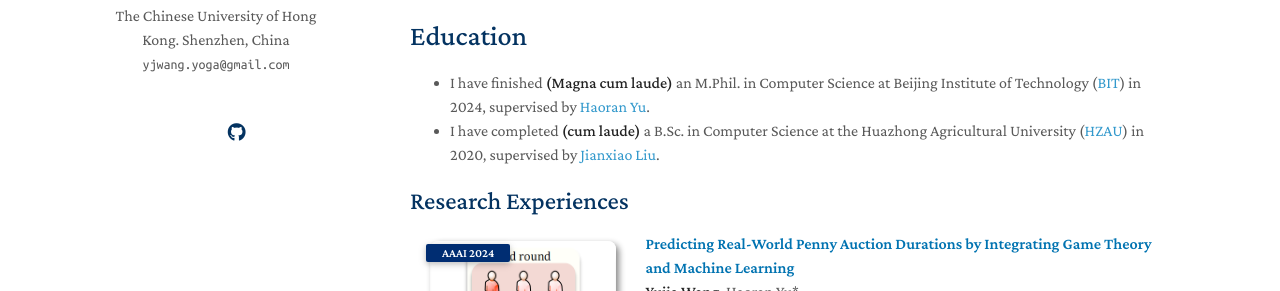
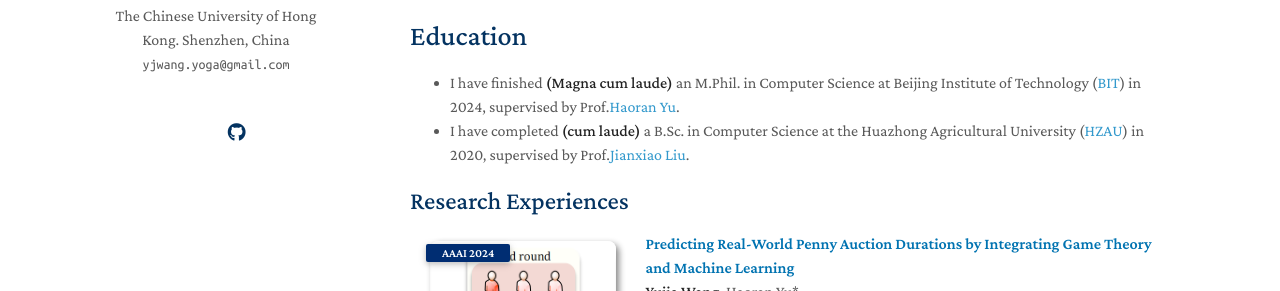
Before and after one commit to YogaWang7/YogaWang7.github.io, a Jekyll site: the page built from index.md, in a window 1280 px wide and 900 px high. Shown: the part 305-596 px from the top of the window. Built offline with Jekyll 4.4.1, drawn with Linux system fonts in a browser that asks for light colours; nearby versions of some CDN libraries; comment, search, counter and statistics services are not loaded; a style sheet for code colours, icons or effects is not loaded; our own code applies the rules of GitHub Pages for plain Markdown files.

Commit message:
Update index.md

```diff
--- a/index.md
+++ b/index.md
@@ -15,8 +15,8 @@ Hello! My name is Yujia Wang (pronounced as "Yoo-jee-ah Wong"), or you can call
 
 # Education
 
-- I have finished **(Magna cum laude)** an M.Phil. in Computer Science at Beijing Institute of Technology ([BIT](https://english.bit.edu.cn/)) in 2024, supervised by [Haoran Yu](https://scholar.google.com/citations?hl=en&user=-vZRFXgAAAAJ).
-- I have completed **(cum laude)** a B.Sc. in Computer Science at the Huazhong Agricultural University ([HZAU](http://www.hzau.edu.cn/en/HOME.htm)) in 2020, supervised by [Jianxiao Liu](https://dblp.org/pid/60/8456.html).
+- I have finished **(Magna cum laude)** an M.Phil. in Computer Science at Beijing Institute of Technology ([BIT](https://english.bit.edu.cn/)) in 2024, supervised by Prof.[Haoran Yu](https://scholar.google.com/citations?hl=en&user=-vZRFXgAAAAJ).
+- I have completed **(cum laude)** a B.Sc. in Computer Science at the Huazhong Agricultural University ([HZAU](http://www.hzau.edu.cn/en/HOME.htm)) in 2020, supervised by Prof.[Jianxiao Liu](https://dblp.org/pid/60/8456.html).
 
 {% include_relative _includes/publications.md %}
 
```
